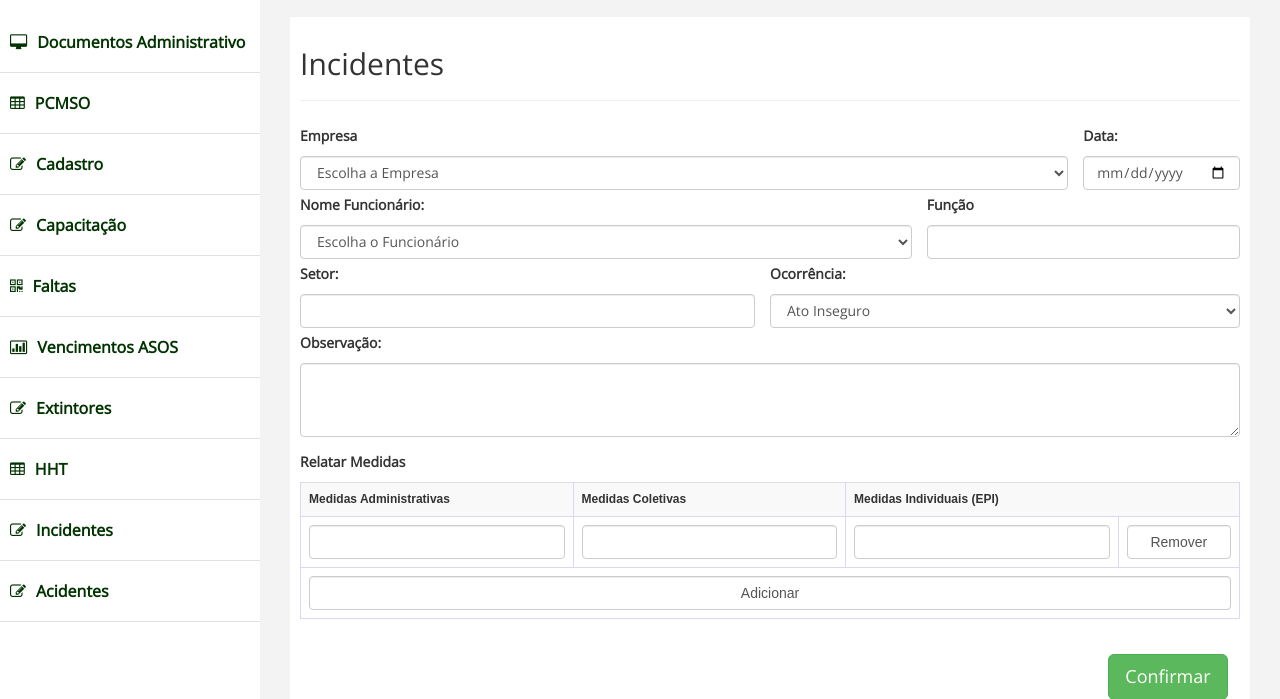
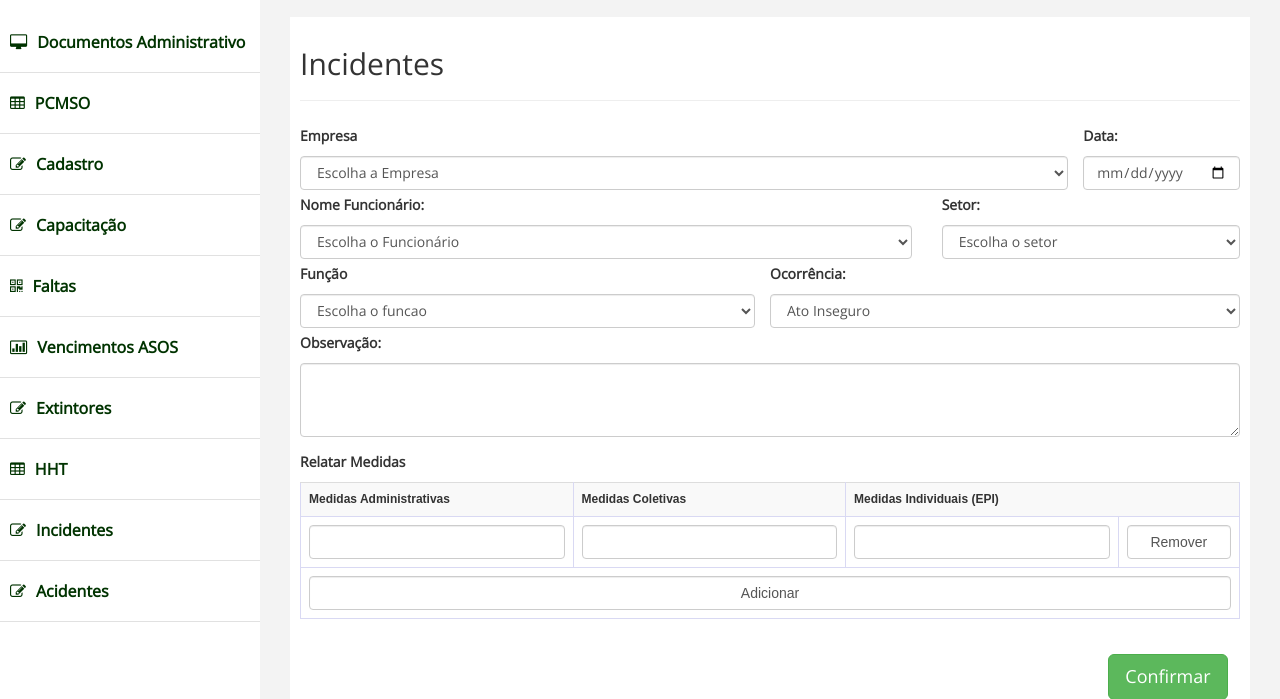
Before and after one commit to Tesshim/ELC, a PHP site: page /cadastro_incidente.php in a window 1280 px wide. Shown: the part 88-787 px from the top of the page. Run offline with PHP 8.4, Linux system fonts and the light colour scheme; data that the repository does not hold is empty.

Commit message:
Auto stash before merge of "master" and "origin/master"
Todo o cadastro completo

```diff
--- a/cadastro_incidente.php
+++ b/cadastro_incidente.php
@@ -65,7 +65,7 @@
               $resultado= mysqli_query($link, $sql);
               while ($row = mysqli_fetch_assoc($resultado)) {
 
-                echo '<option value="'.$row['CNPJ_Empresa'].'">'.$row['Nome_Fantasia'].'</option>';
+                echo '<option value="'.$row['CNPJ_Empresa'].'">'.$row['Nome_Empresarial'].'</option>';
               }
 
               ?>
@@ -86,16 +86,23 @@
           </span>
 
 
-          <span class="col-md-4" style="padding-left: 0px;  padding-right: 0px;" >
-            <label for="funcao">Função</label>
-            <input type="text"  class="form-control" name="funcao" id="funcao">
+
+          <span class="col-md-4" style="padding-right: 0px; " >
+             <label for="setor">Setor:</label>
+            <select name="setor" id="setor" class="form-control">
+              <option value="">Escolha o setor</option>
+            </select>
           </span>
 
 
-          <span class="col-md-6" style="padding-left: 0px; " >
-            <label for="setor">Setor:</label>
-            <input type="text"  class="form-control" name="setor" id="setor">
+          <span class="col-md-6" style="padding-left: 0px;  " >
+            <label for="funcao">Função</label>
+           <select name="funcao" id="funcao" class="form-control">
+              <option value="">Escolha o funcao</option>
+            </select>
           </span>
+
+
 
          <span class="col-md-6" style="padding-left: 0px; padding-right: 0px; " >
             <label for="Ocorrencia_Incid">Ocorrência:</label>
@@ -238,6 +245,54 @@
 
       });
     });
+      $(function(){
+      $('#cnpj_empresa').change(function(){
+
+        if( $(this).val() ) {
+          $('#setor').hide();
+
+          $.getJSON('selecionar_setor.php?search=',{cnpj_empresa: $(this).val(), ajax: 'true'}, function(j){
+            var options = '<option value="">Escolha o Setor</option>';
+            for (var i = 0; i < j.length; i++) {
+              options += '<option value="' + j[i].id + '">' + j[i].setor + '</option>';
+            }
+            $('#setor').html(options).show();
+            $('.carregando').hide();
+          });
+        } else {
+          $('#setor').html('<option value=""> Escolha o Setor </option>');
+        }
+      });
+    });
+
+
+ $(function(){
+      $('#setor').change(function(){
+
+        if( $(this).val() ) {
+          $('#funcao').hide();
+
+          console.log($("#setor").val());
+            console.log($("#cnpj_empresa").val());
+
+
+          $.getJSON('selecionar_funcao.php?',{setor: $("#setor").val(), cnpj_empresa: $("#cnpj_empresa").val(), ajax: 'true'}, function(j){
+            var options = '<option value="">Escolha o Setor</option>';
+            for (var i = 0; i < j.length; i++) {
+
+               options += '<option value="' + j[i].id + '">' + j[i].funcao + '</option>';
+            }
+            $('#funcao').html(options).show();
+            $('.carregando').hide();
+          });
+        } else {
+          $('#funcao').html('<option value=""> Escolha o Setor </option>');
+        }
+      });
+    });
+
+
+
     </script>
 
   </body>
```
Also changed, not shown: cadastro_acidente.php (+56 -5 lines), cadastro_funcionario.php (+39 -8 lines), selecionar_funcao.php (added, +30 -0 lines), teste1.php (+12 -6 lines).
